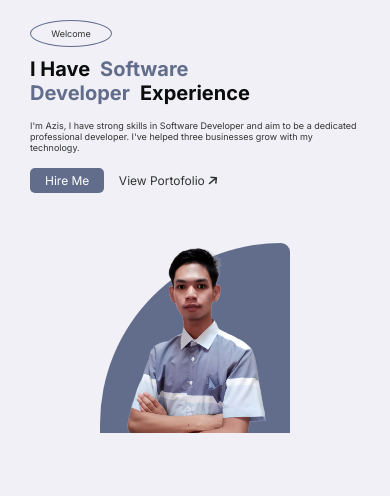
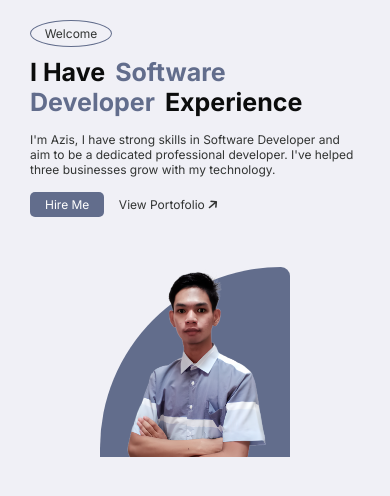
Before and after one commit to nuazsa/nuazsa.github.io, a PHP site: page / in a window 390 px wide. Shown: the part 58-554 px from the top of the page. Run offline with PHP 8.4, Linux system fonts and the light colour scheme.

Commit message:
update font size & image size

```diff
--- a/css/style.css
+++ b/css/style.css
@@ -39,7 +39,7 @@ p {
     /* background-color: hotpink; */
 }
 
-#navbar .col {
+#navbar .container {
     display: flex;
     justify-content: space-between;
     align-items: center;
@@ -225,7 +225,7 @@ p {
 }
 
 @media screen and (max-width: 768px) {
-    #navbar .col {
+    #navbar .container {
         flex-wrap: wrap;
     }
     #navbar ul {
@@ -272,11 +272,10 @@ p {
 
     #about .col p {
         padding: 5px 0px;
-        font-size: 9px;
     }
 
     #about .col h1 {
-        font-size: 20px;
+        font-size: 25px;
     }
 
     #about .col:nth-child(2) .row {
--- a/index.html
+++ b/index.html
@@ -26,7 +26,7 @@
 <body>
     <!-- NAVBAR -->
     <div class="navbar" id="navbar">
-        <div class="col">
+        <div class="container">
             <h2>Nur Azis Saputra</h2>
             <i class="fa-regular fa-moon" id="icon"></i>
             <i class="fas fa-bars icon" id="navbar-toggle"></i> <!-- Tambahkan ikon toggle -->
```
